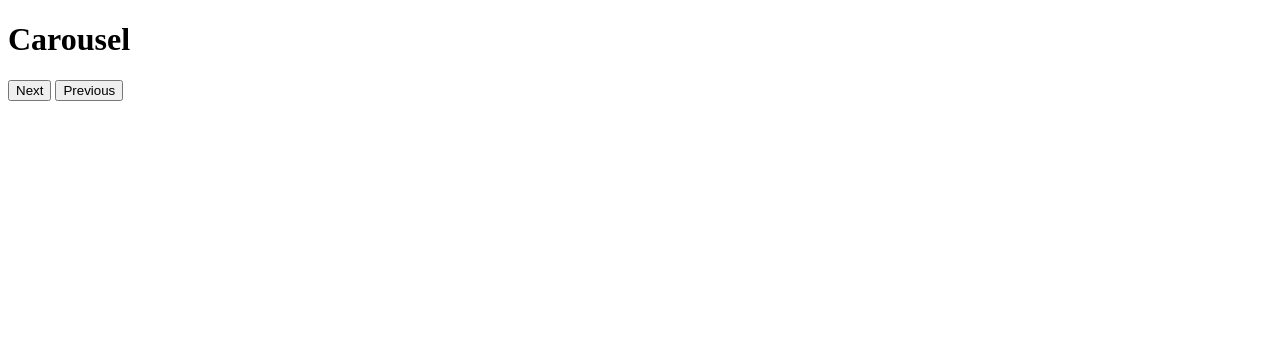
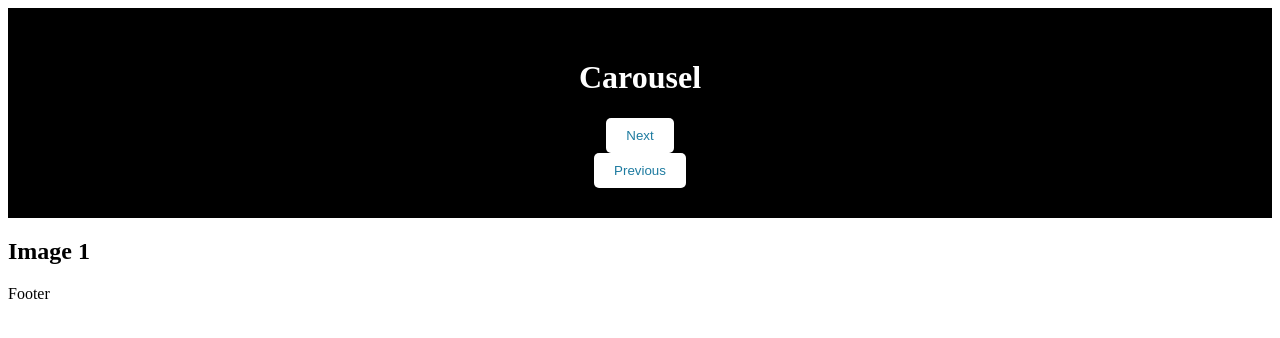
Before and after one commit to LucasAliasElvennope/Carousel_js, a plain HTML site: page index.html in a window 1280 px wide. Drawn offline with Linux system fonts and the light colour scheme.

```diff
--- a/index.html
+++ b/index.html
@@ -8,10 +8,16 @@
 </head>
 <body>
   <script src="js/carousel.js"></script>
-  <header>
-    <h1>Carousel</h1>
-    <button class="btn">Next</button>
-    <button class="btn">Previous</button>
-  </header>
+    <header id="header">
+      <h1>Carousel</h1>
+      <button id="next">Next</button>
+      <button id="previous">Previous</button>
+    </header>
+    <section id="container">
+      <h2>Image 1</h2>
+    </section>
+    <footer id="footer">
+      <p>Footer</p>
+    </footer>
 </body>
 </html>
--- a/sass/components/_button.scss
+++ b/sass/components/_button.scss
@@ -0,0 +1,9 @@
+#next,
+#previous {
+    background-color: #ffffff;
+    color: #1e7ba0;
+    padding: 10px 20px;
+    border: none;
+    border-radius: 5px;
+    cursor: pointer;
+}
--- a/sass/layout/_header.scss
+++ b/sass/layout/_header.scss
@@ -0,0 +1,10 @@
+#header {
+    background-color: #000000;
+    color: #ffffff;
+    display: flex;
+    justify-content: center;
+    align-items: center;
+    flex-direction: column;
+    text-align: center;
+    padding: 30px;
+}
--- a/sass/main.scss
+++ b/sass/main.scss
@@ -0,0 +1,3 @@
+@use 'layout/header';
+@use 'layout/footer';
+@use 'components/button';
```
Also changed, not shown: css/style.css, public/css/style.css (added), sass/layout/_footer.scss (added), 1 other file.
